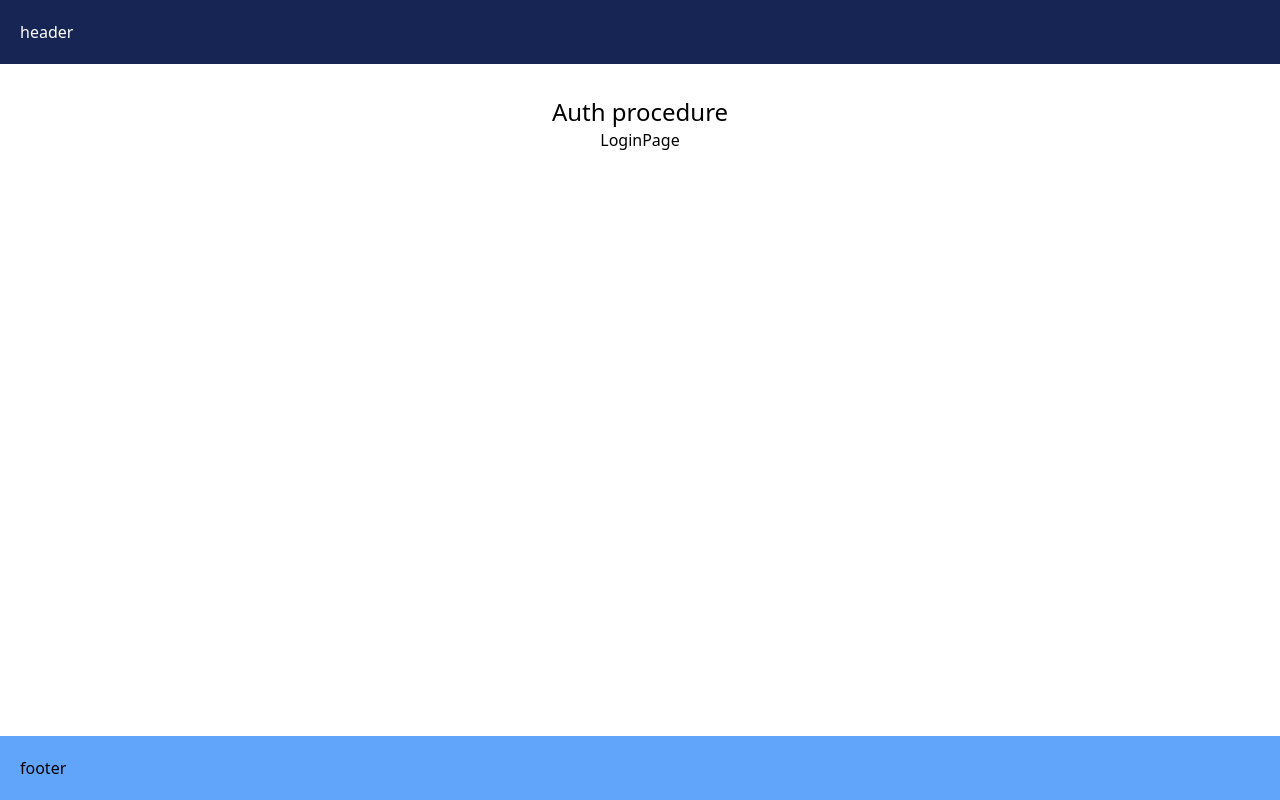
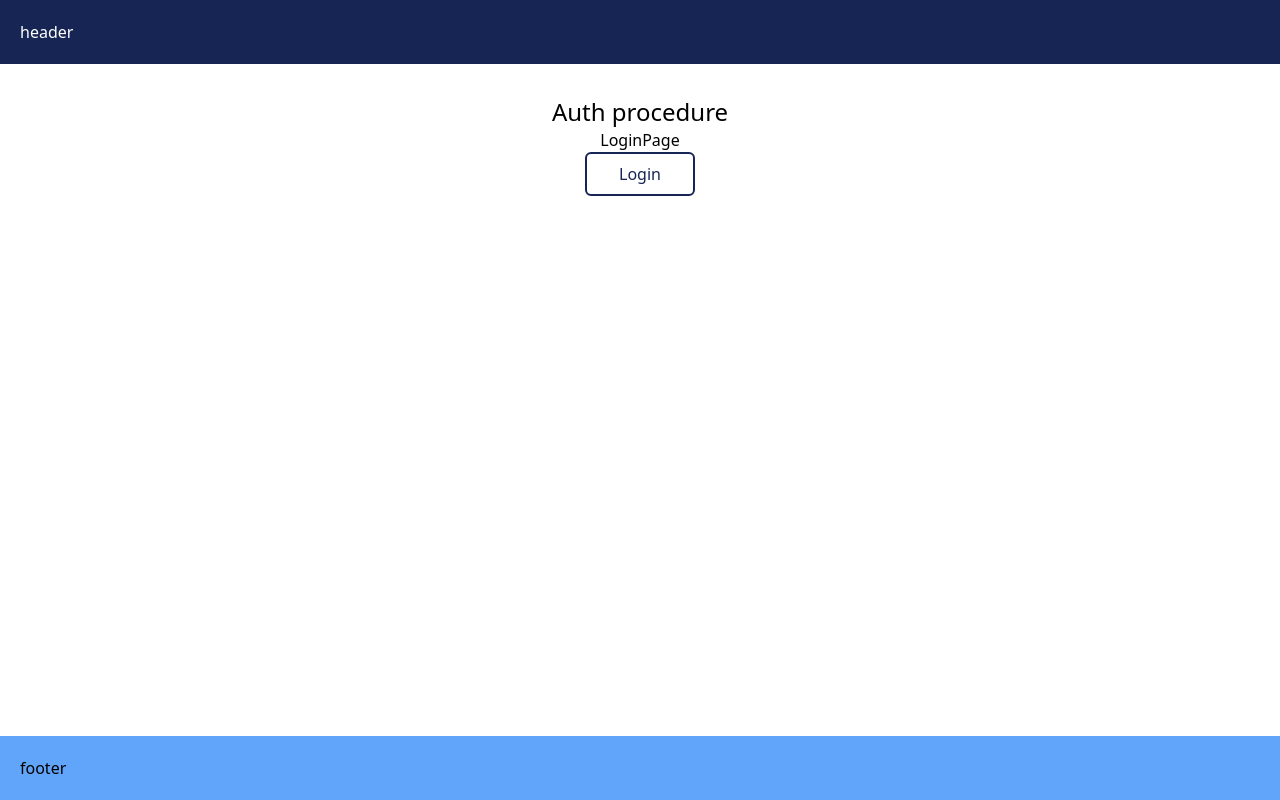
Before and after one commit to roman89ua/nextPractice, a Next.js app in the folder hello-world/: page /login in a window 1280 px wide. Built offline with nearby package versions, Linux system fonts and the light colour scheme.

Commit message:
navigation by useRoute() hook from next/navigation

```diff
--- a/hello-world/src/app/(auth)/login/page.tsx
+++ b/hello-world/src/app/(auth)/login/page.tsx
@@ -1,6 +1,10 @@
+import LoginBtn from "@/app/components/LoginBtn";
 
 const LoginPage = () => (
-  <h1>LoginPage</h1>
+  <>
+    <h1>LoginPage</h1>
+    <LoginBtn />
+  </>
 );
 
 export default LoginPage;
--- /dev/null
+++ b/hello-world/src/app/components/LoginBtn/index.tsx
@@ -0,0 +1,25 @@
+"use client";
+
+import { useRouter } from "next/navigation";
+
+const LoginBtn = () => {
+  const { refresh, replace, back, push, prefetch, forward } = useRouter();
+
+  function loginHandler() {
+    console.log("Logged in");
+
+    replace("/");
+  }
+
+  return (
+    <button
+      type="button"
+      onClick={loginHandler}
+      className="border-blue-950 border-2 text-blue-950 rounded-md py-2 px-8 hover:text-white hover:bg-blue-950 hover:transition-colors"
+    >
+      Login
+    </button>
+  );
+};
+
+export default LoginBtn;
```
